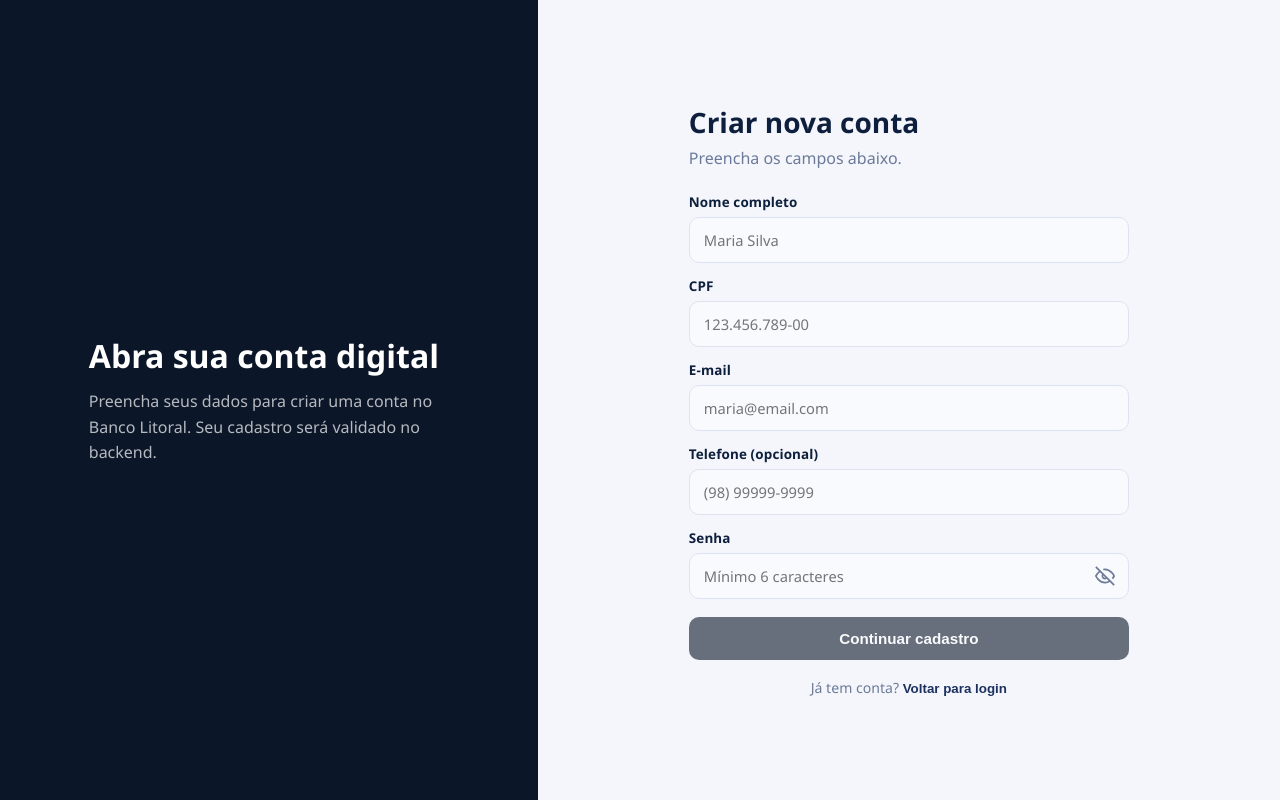
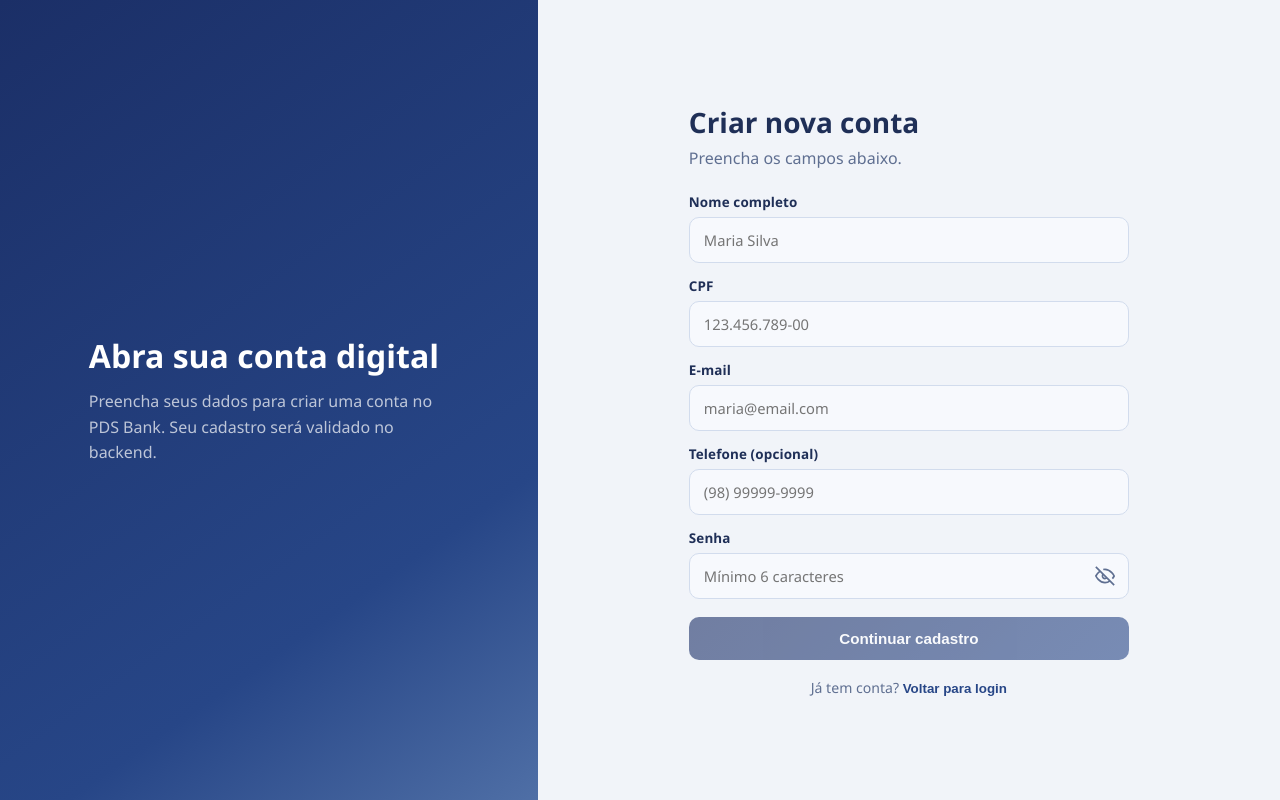
Before and after one commit to Project-Software-Development/Bank-FullStack, a React (Vite) app in the folder Frontend/: page / in a window 1280 px wide. Both pictures are taken after a click on the button "Abrir conta grátis". Built offline with nearby package versions, Linux system fonts and the light colour scheme; no server answers.

Commit message:
style(register-ui): harmonizar paleta com nova identidade

```diff
--- a/Frontend/src/pages/RegisterPage.css
+++ b/Frontend/src/pages/RegisterPage.css
@@ -1,13 +1,13 @@
 .register-root {
   min-height: 100vh;
   display: flex;
-  background: #f4f6fb;
+  background: #f1f4f9;
   font-family: 'Segoe UI', system-ui, -apple-system, sans-serif;
 }
 
 .register-panel {
   width: 42%;
-  background: #0b1628;
+  background: linear-gradient(145deg, #1b2f67 0%, #274687 72%, #4f6fa6 100%);
   color: #ffffff;
   display: flex;
   align-items: center;
@@ -47,13 +47,13 @@
 }
 
 .register-form-card__header h1 {
-  color: #0d1f3c;
+  color: #1f2f57;
   font-size: 1.75rem;
   margin-bottom: 6px;
 }
 
 .register-form-card__header p {
-  color: #6b7a99;
+  color: #5f6f91;
 }
 
 .register-form-card form {
@@ -68,16 +68,16 @@
 
 .field-group label {
   font-size: 0.84rem;
-  color: #0d1f3c;
+  color: #1f2f57;
   font-weight: 600;
 }
 
 .field-group input {
   width: 100%;
-  border: 1.5px solid #dde3f0;
+  border: 1.5px solid #d2dced;
   border-radius: 10px;
-  background: #f8fafd;
-  color: #0d1f3c;
+  background: #f7f9fd;
+  color: #1f2f57;
   padding: 12px 14px;
   font-size: 0.92rem;
   font-family: inherit;
@@ -85,8 +85,8 @@
 
 .field-group input:focus {
   outline: none;
-  border-color: #1c3160;
-  box-shadow: 0 0 0 3px rgba(28, 49, 96, 0.1);
+  border-color: #274687;
+  box-shadow: 0 0 0 3px rgba(39, 70, 135, 0.12);
   background: #ffffff;
 }
 
@@ -105,21 +105,21 @@
   transform: translateY(-50%);
   border: none;
   background: transparent;
-  color: #6b7a99;
+  color: #5f6f91;
   display: flex;
   align-items: center;
   cursor: pointer;
 }
 
 .toggle-password:hover {
-  color: #0d1f3c;
+  color: #1f2f57;
 }
 
 .register-feedback-banner {
   border-radius: 10px;
-  border: 1px solid #cfe0ff;
-  background: #f1f6ff;
-  color: #27426f;
+  border: 1px solid #d1ddf0;
+  background: #edf3fb;
+  color: #2f4c86;
   padding: 10px 12px;
   font-size: 0.86rem;
 }
@@ -137,7 +137,7 @@
   margin-top: 4px;
   border: none;
   border-radius: 10px;
-  background: #0b1628;
+  background: linear-gradient(135deg, #1b2f67 0%, #274687 100%);
   color: #ffffff;
   padding: 13px;
   font-size: 0.95rem;
@@ -146,7 +146,7 @@
 }
 
 .register-btn-submit:hover:not(:disabled) {
-  background: #1c3160;
+  background: linear-gradient(135deg, #274687 0%, #4f6fa6 100%);
 }
 
 .register-btn-submit:disabled {
@@ -157,20 +157,20 @@
 .register-footer {
   margin-top: 18px;
   text-align: center;
-  color: #6b7a99;
+  color: #5f6f91;
   font-size: 0.88rem;
 }
 
 .register-link-btn {
   border: none;
   background: transparent;
-  color: #1c3160;
+  color: #274687;
   font-weight: 600;
   cursor: pointer;
 }
 
 .register-link-btn:hover:not(:disabled) {
-  color: #00b87e;
+  color: #1b2f67;
 }
 
 .register-link-btn:disabled {
--- a/Frontend/src/pages/RegisterPage.jsx
+++ b/Frontend/src/pages/RegisterPage.jsx
@@ -58,7 +58,7 @@ export default function RegisterPage({ onBackToLogin, onRegisterSuccess }) {
         <div className="register-panel__content">
           <h2>Abra sua conta digital</h2>
           <p>
-            Preencha seus dados para criar uma conta no Banco Litoral.
+            Preencha seus dados para criar uma conta no PDS Bank.
             Seu cadastro será validado no backend.
           </p>
         </div>
```
